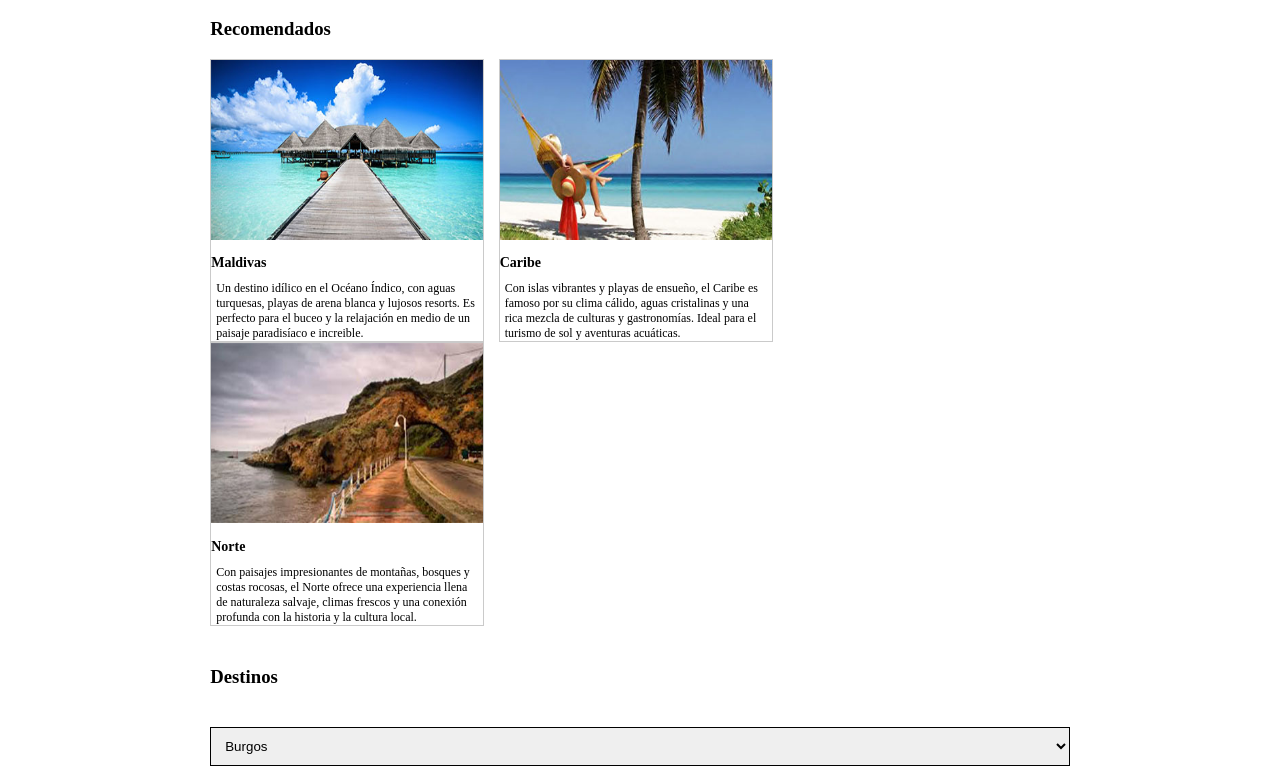
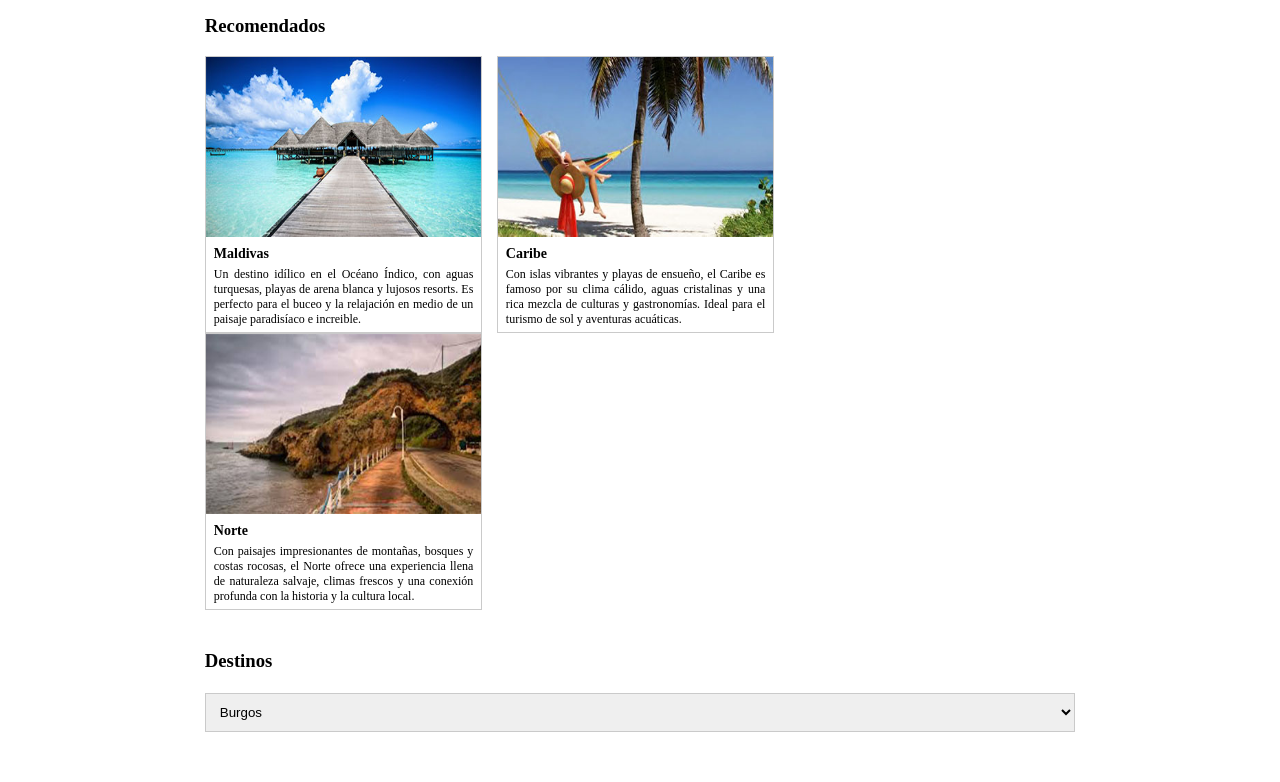
Before and after one commit to Andperman/pr-ctica_viaje, a plain HTML site: page index.html in a window 1280 px wide. Shown: the part 213-995 px from the top of the page. Drawn offline with Linux system fonts and the light colour scheme.

Commit message:
Style/p/h1

```diff
--- a/style.css
+++ b/style.css
@@ -1,3 +1,10 @@
+
+html, body {
+    margin: 0;
+    padding: 0;
+}
+
+
 
 header {
     background-color: black;
@@ -5,9 +12,8 @@ header {
     text-align: center;
     padding: 4px;
     font-size: 16px;
-    height: 70px;
+    height: 75px;
     width: 100%;
-
 }
 
 /* Estilo específico para el título de la cabecera */
@@ -43,18 +49,21 @@ article h2 {
     font-size: 14px; /* Título en pequeño */
     margin-bottom: 10px;
     color: black;
+    margin: 5px 0px 5px 8px;
 }
 
 article p {
     font-size: 12px; /* Texto en pequeño */
     color: black;
-    margin: 0 5px; /* Pequeños márgenes a los lados del texto */
+    margin: 5px 8px 5px 8px;
+    text-align: justify;
 }
 
 /* Estilos para la sección Destinos */
 #lugares {
     width: 100%; /* Input que ocupa todo el ancho de la página */
     padding: 10px;
-    border: 1px solid black; /* Mismo borde que las cajas */
-    margin-top: 20px;
+    border: 1px solid rgba(202, 202, 202, 0.99); /* Mismo borde que las cajas */
+    margin-top: 3px;
+    margin-bottom: 50px;
 }
```
